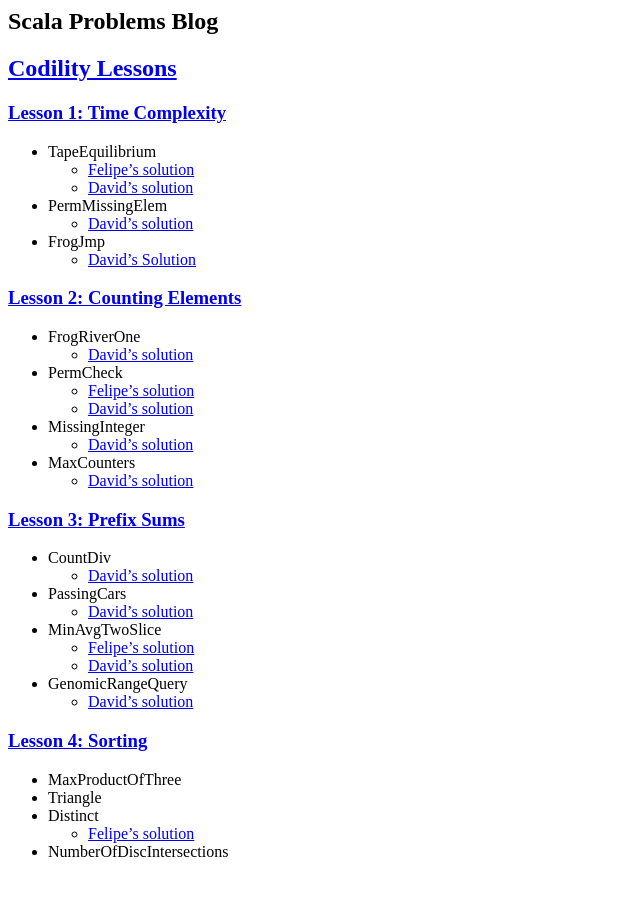
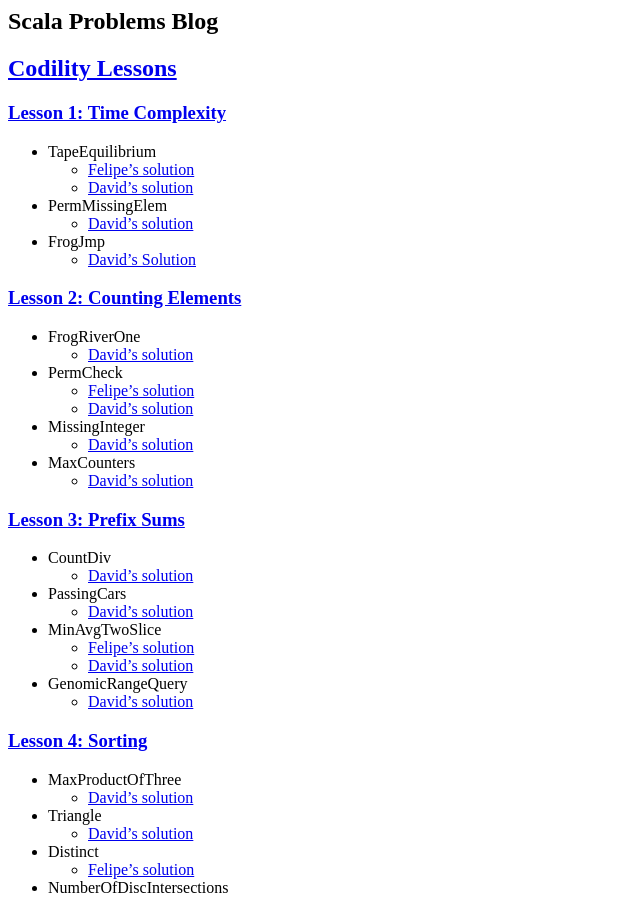
Before and after one commit to scalaproblems/scalaproblems.github.io, a Jekyll site: the page built from index.md, in a window 1280 px wide. Shown: the whole page, without its empty margins (0-640 px from the left). Built offline with Jekyll 4.4.1, drawn with Linux system fonts in a browser that asks for light colours.

Commit message:
Add MaxProductOfThree and Triangle

```diff
--- a/index.md
+++ b/index.md
@@ -38,7 +38,9 @@ layout: default
 
 ### [Lesson 4: Sorting](https://codility.com/programmers/lessons/4)
 - MaxProductOfThree
+    - [David's solution](https://codility.com/demo/results/demoJ6F8K4-AJK/)
 - Triangle
+    - [David's solution](https://codility.com/demo/results/demoHJYR9N-WYH/)
 - Distinct
     - [Felipe's solution](https://codility.com/demo/results/demoHBXM7Z-JDA/)
 - NumberOfDiscIntersections
```
